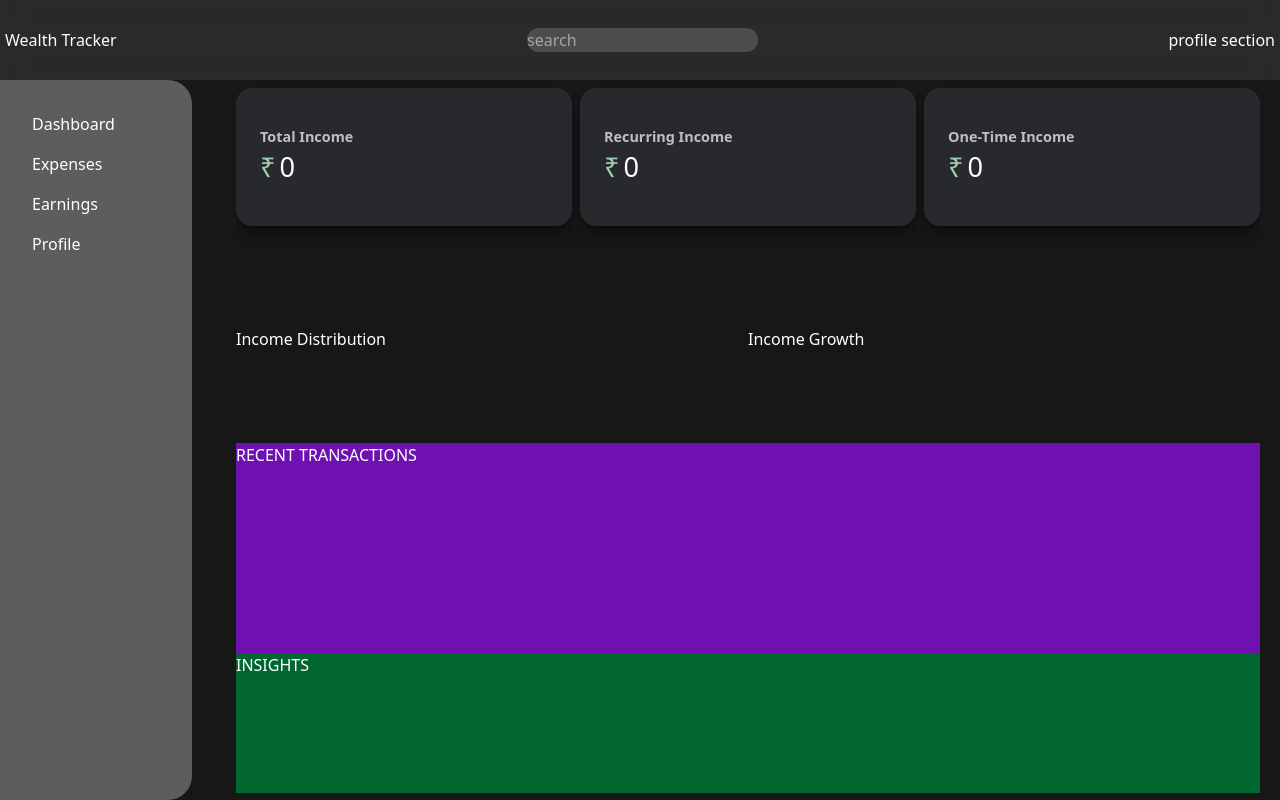
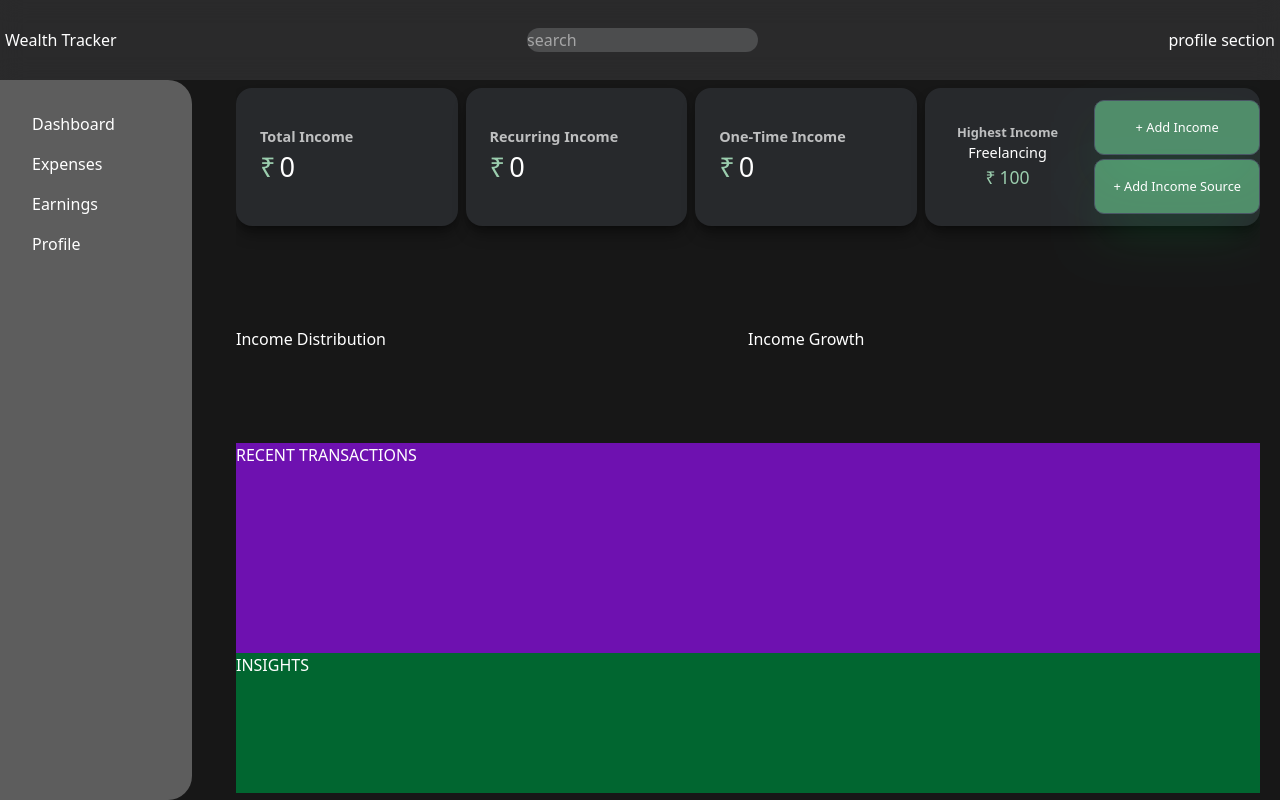
Before and after one commit to Naman-Khurana/wealthTrackerProject, a Next.js app in the folder wealth-tracker-frontend/: page /earnings in a window 1280 px wide. Built offline with nearby package versions, Linux system fonts and the light colour scheme.

Commit message:
earnings top section ui added

```diff
--- /dev/null
+++ b/wealth-tracker-frontend/src/components/comman/ui/action-button.tsx
@@ -0,0 +1,35 @@
+"use client";
+
+import { BACKGROUND_COLOR_EMRALD_GREEN } from "@/constants/ui.constants";
+
+type ActionButtonProps = {
+  onClick?: () => void;
+  className?: string;
+  children: React.ReactNode;
+};
+
+export default function ActionButton({
+  onClick,
+  className = "",
+  children,
+}: ActionButtonProps) {
+  return (
+    <button
+      onClick={onClick}
+      className={`
+        bg-black/50
+        rounded-lg
+        border border-gray-600
+        shadow-2xl
+        shadow-green-500/20
+        transition-all duration-200
+        hover:scale-[1.02]
+        active:scale-[0.98]
+        ${BACKGROUND_COLOR_EMRALD_GREEN}
+        ${className}
+      `}
+    >
+      {children}
+    </button>
+  );
+}
--- a/wealth-tracker-frontend/src/components/comman/ui/card.tsx
+++ b/wealth-tracker-frontend/src/components/comman/ui/card.tsx
@@ -12,7 +12,7 @@ export default function Card({
       className={`
         bg-gray-500/20 rounded-2xl
         shadow-lg shadow-black/40
-        px-6 py-5
+
         ${className}
       `}
     >
--- a/wealth-tracker-frontend/src/components/comman/ui/comman-money-stat-card-group.tsx
+++ b/wealth-tracker-frontend/src/components/comman/ui/comman-money-stat-card-group.tsx
@@ -16,6 +16,7 @@ export default function CommanMoneyStatCardGroup({items ,}: MoneyStatGroupProps)
                     key={item.title}
                     title={item.title}
                     amount={item.amount}
+                    classname="px-6 py-5"
                 />
             ))}
         </main>
--- a/wealth-tracker-frontend/src/components/comman/ui/money_stat_card.tsx
+++ b/wealth-tracker-frontend/src/components/comman/ui/money_stat_card.tsx
@@ -5,15 +5,17 @@ import Card from "./card";
 type MoneyStatCardProp = {
     title: string;
     amount: number
+    classname?: string;
 }
 
 export default function MoneyStatCard({
     title,
-    amount
+    amount,
+    classname
 }: MoneyStatCardProp
 ) {
     return (
-        <Card className="h-[90%] w-[50%] flex flex-col justify-center" >
+        <Card key={title} className={`h-[90%] w-[50%] flex flex-col justify-center  ${classname}` } >
 
 
             <div className="text-white/70 text-[0.9rem] font-semibold  ">{title}</div>
--- /dev/null
+++ b/wealth-tracker-frontend/src/components/earnings/earning-income-n-souce-button-section.tsx
@@ -0,0 +1,34 @@
+"use client"
+
+import { TEXT_COLOR_EMRALD_GREEN } from "@/constants/ui.constants";
+import ActionButton from "../comman/ui/action-button";
+import Card from "../comman/ui/card";
+import MoneyStatCard from "../comman/ui/money_stat_card";
+
+export default function EarningIncomeNSourceAddButtonSection() {
+    return (
+        <Card className="h-full w-full flex flex-row gap-1">
+            <div className="w-[90%]  flex  flex-col flex-1 text-center justify-center items-center  ">
+                <div className="text-white/70 text-[0.8rem] font-semibold  ">Highest Income</div>
+                <div className="text-[0.9rem]">Freelancing</div>
+                <div className={`text-[1.1rem] flex flex-row gap-1 ${TEXT_COLOR_EMRALD_GREEN}`}  >
+                    <div className={` `}>₹</div>
+                    <div >{100}</div>
+
+                </div>
+
+            </div>
+
+            <div className=" flex flex-col flex-1 gap-1 justify-center flex-1  ">
+                <ActionButton onClick={() => { }} className="h-[40%] w-full text-[0.8rem]  relative  ">
+                    + Add Income
+                </ActionButton>
+                <ActionButton onClick={() => { }} className="h-[40%] w-full text-[0.8rem] relative">
+                    + Add Income Source
+                </ActionButton>
+            </div>
+
+
+        </Card>
+    )
+}
--- a/wealth-tracker-frontend/src/components/earnings/earnings-main.tsx
+++ b/wealth-tracker-frontend/src/components/earnings/earnings-main.tsx
@@ -1,4 +1,6 @@
+import Card from "../comman/ui/card";
 import AddExpensesNBudgetButton from "../expenses/add-expenses-budget-button";
+import EarningIncomeNSourceAddButtonSection from "./earning-income-n-souce-button-section";
 import EaringsTotalNRecurringNOneTime from "./earnings-total-recurring-one-time";
 
 export default function EarningsComponent() {
--- a/wealth-tracker-frontend/src/components/earnings/earnings-total-recurring-one-time.tsx
+++ b/wealth-tracker-frontend/src/components/earnings/earnings-total-recurring-one-time.tsx
@@ -1,17 +1,25 @@
 import { title } from "process"
 import MoneyStatCard from "../comman/ui/money_stat_card"
 import CommanMoneyStatCardGroup from "../comman/ui/comman-money-stat-card-group"
+import Card from "../comman/ui/card"
+import EarningIncomeNSourceAddButtonSection from "./earning-income-n-souce-button-section"
 
-export default function EaringsTotalNRecurringNOneTime(){
+export default function EaringsTotalNRecurringNOneTime() {
     const typesOfEarnings = [
-        { title: "Total Income" ,amount : 0},
-        { title: "Recurring Income" ,amount : 0 },
-        { title: "One-Time Income" ,amount : 0}
+        { title: "Total Income", amount: 0 },
+        { title: "Recurring Income", amount: 0 },
+        { title: "One-Time Income", amount: 0 }
     ]
 
-    return(
-        <main className="flex flex-row h-full w-full justify-center items-center gap">
-            <CommanMoneyStatCardGroup items={typesOfEarnings} />
+    return (
+        <main className="flex flex-row h-full w-full justify-center items-center gap-2">
+            <section className="w-[67%] h-full">
+                <CommanMoneyStatCardGroup items={typesOfEarnings} />
+            </section>
+
+            <div className="w-[33%] h-[90%] ">
+                <EarningIncomeNSourceAddButtonSection />
+            </div>
         </main>
     )
 }
--- a/wealth-tracker-frontend/src/components/expenses/add-expenses-budget-button.tsx
+++ b/wealth-tracker-frontend/src/components/expenses/add-expenses-budget-button.tsx
@@ -1,4 +1,5 @@
 import { BACKGROUND_COLOR_EMRALD_GREEN } from "@/constants/ui.constants";
+import ActionButton from "../comman/ui/action-button";
 
 type Props={
     openAddExpenses: ()=> void;
@@ -18,12 +19,10 @@ export default function AddExpensesNBudgetButton( {openAddExpenses,openAddBudget
     const addButtons=buttonsData.map((element)=>{
 
         return(
-        <button onClick={element.category==="Add Expenses" ? openAddExpenses : openAddBudget} key={element.category} className={`  shadow-green-500/20 ${BACKGROUND_COLOR_EMRALD_GREEN} relative h-[40%] text-center w-[90%] bg-black/50 rounded-lg    flex flex-col justify-center
-            items-center border border-[1 px] border-gray-600 shadow-2xl `}>
+        <ActionButton onClick={element.category==="Add Expenses" ? openAddExpenses : openAddBudget} className="relative w-[90%] h-[40%] justify-center items-center flex " >
                 <div className="absolute top-1 text-white text-[0.8rem] "  >{element.category}</div>
                 <div className=" text-[1.8rem] h-[70%]">+</div>
-
-            </button>
+        </ActionButton>
 
         )
     })
```
